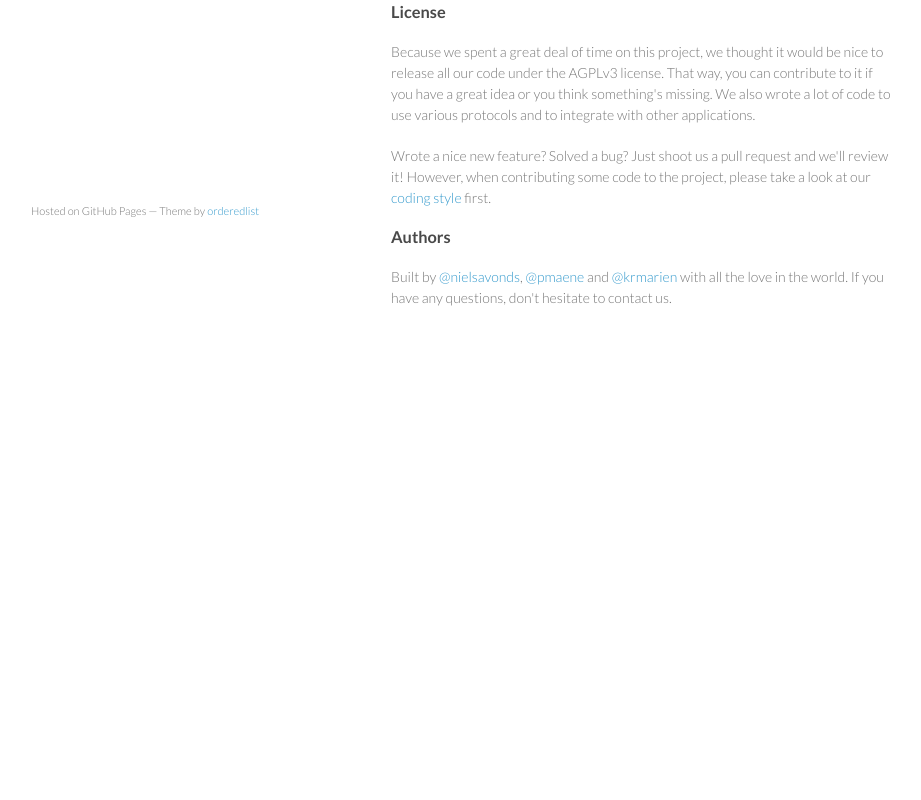
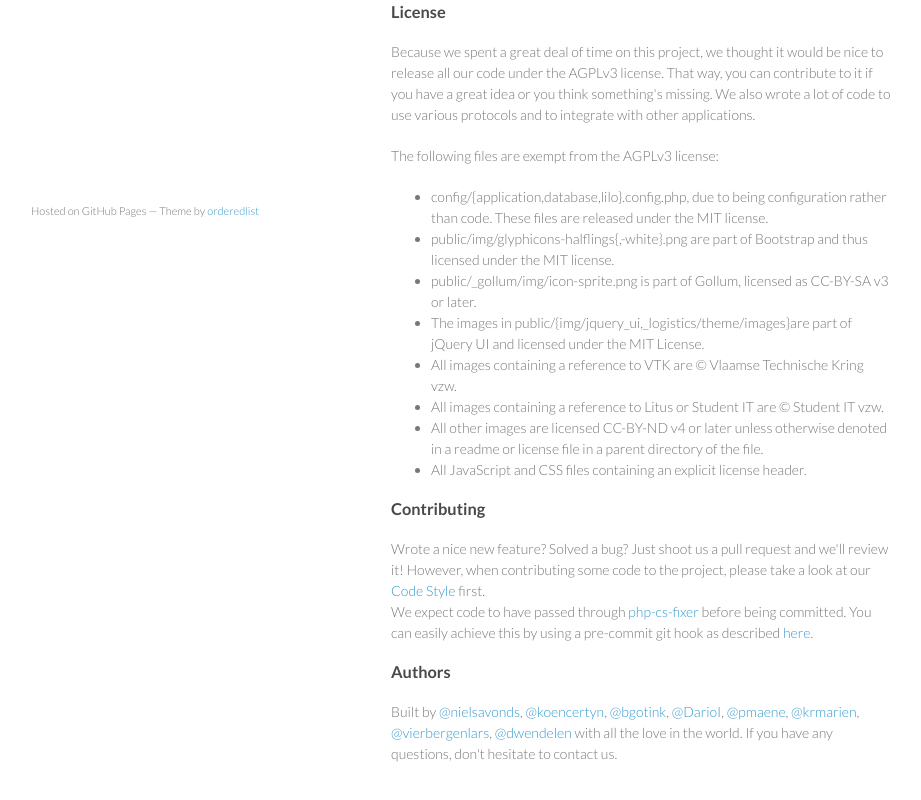
Before and after one commit to LitusProject/litusproject.github.com, a plain HTML site: page index.html in a window 1280 px wide. Shown: the part 510-1310 px from the top of the page, without its empty margins (179-1100 px from the left). Before the commit the page ends 888 px from the top, so only its background shows below. Drawn offline with Linux system fonts and the light colour scheme.

Commit message:
Updated authors and license info

```diff
--- a/index.html
+++ b/index.html
@@ -38,11 +38,26 @@
 
 <p>Because we spent a great deal of time on this project, we thought it would be nice to release all our code under the AGPLv3 license. That way, you can contribute to it if you have a great idea or you think something's missing. We also wrote a lot of code to use various protocols and to integrate with other applications.</p>
 
-<p>Wrote a nice new feature? Solved a bug? Just shoot us a pull request and we'll review it! However, when contributing some code to the project, please take a look at our <a href="https://github.com/LitusProject/Litus/wiki/Style">coding style</a> first.</p>
+<p>The following files are exempt from the AGPLv3 license:</p>
+
+<ul>
+<li>config/{application,database,lilo}.config.php, due to being configuration rather than code. These files are released under the MIT license.</li>
+<li>public/img/glyphicons-halflings{,-white}.png are part of Bootstrap and thus licensed under the MIT license.</li>
+<li>public/_gollum/img/icon-sprite.png is part of Gollum, licensed as CC-BY-SA v3 or later.</li>
+<li>The images in public/{img/jquery_ui,_logistics/theme/images}are part of jQuery UI and licensed under the MIT License.</li>
+<li>All images containing a reference to VTK are &copy; Vlaamse Technische Kring vzw.</li>
+<li>All images containing a reference to Litus or Student IT are &copy; Student IT vzw.</li>
+<li>All other images are licensed CC-BY-ND v4 or later unless otherwise denoted in a readme or license file in a parent directory of the file.</li>
+<li>All JavaScript and CSS files containing an explicit license header.</li>
+</ul>
+
+<h3>Contributing</h3>
+
+<p>Wrote a nice new feature? Solved a bug? Just shoot us a pull request and we'll review it! However, when contributing some code to the project, please take a look at our <a href="https://github.com/LitusProject/Litus/wiki/Style">Code Style</a> first.<br />
+We expect code to have passed through <a href="https://github.com/fabpot/PHP-CS-Fixer">php-cs-fixer</a> before being committed. You can easily achieve this by using a pre-commit git hook as described <a href="https://github.com/LitusProject/PhpCodeStyle/tree/master/Resources/git-hooks">here</a>.</p>
 
 <h3>Authors</h3>
-
-<p>Built by <a href="https://github.com/nielsavonds" class="user-mention">@nielsavonds</a>, <a href="https://github.com/pmaene" class="user-mention">@pmaene</a> and <a href="https://github.com/krmarien" class="user-mention">@krmarien</a> with all the love in the world. If you have any questions, don't hesitate to contact us.</p>
+<p>Built by <a href="https://github.com/nielsavonds" class="user-mention">@nielsavonds</a>, <a href="https://github.com/koencertyn" class="user-mention">@koencertyn</a>, <a href="https://github.com/bgotink" class="user-mention">@bgotink</a>, <a href="https://github.com/DarioI" class="user-mention">@DarioI</a>, <a href="https://github.com/pmaene" class="user-mention">@pmaene</a>, <a href="https://github.com/krmarien" class="user-mention">@krmarien</a>, <a href="https://github.com/vierbergenlars" class="user-mention">@vierbergenlars</a>, <a href="https://github.com/dwendelen" class="user-mention">@dwendelen</a> with all the love in the world. If you have any questions, don't hesitate to contact us.</p>
       </section>
       <footer>
         <p><small>Hosted on GitHub Pages &mdash; Theme by <a href="https://github.com/orderedlist">orderedlist</a></small></p>
```
